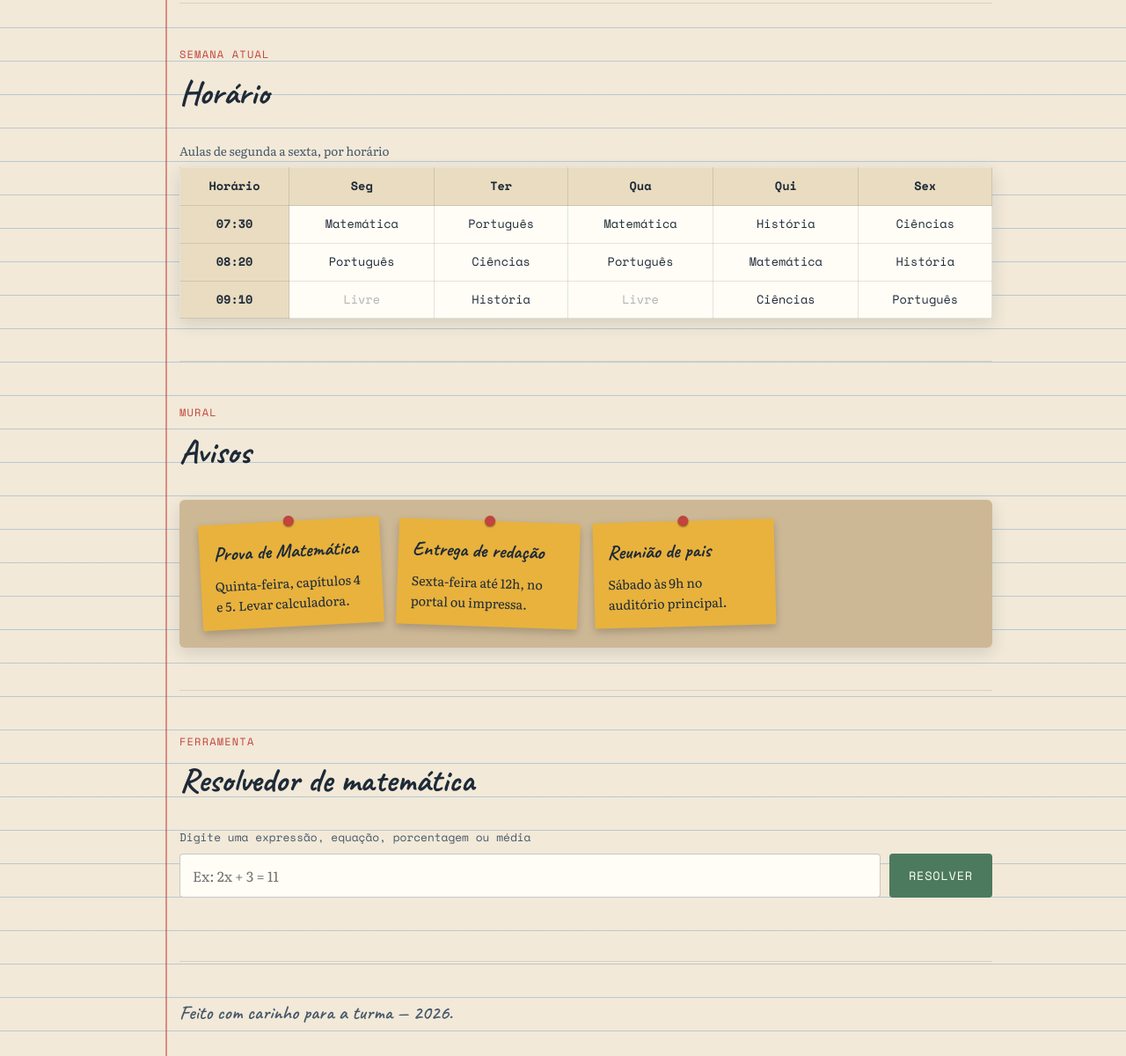
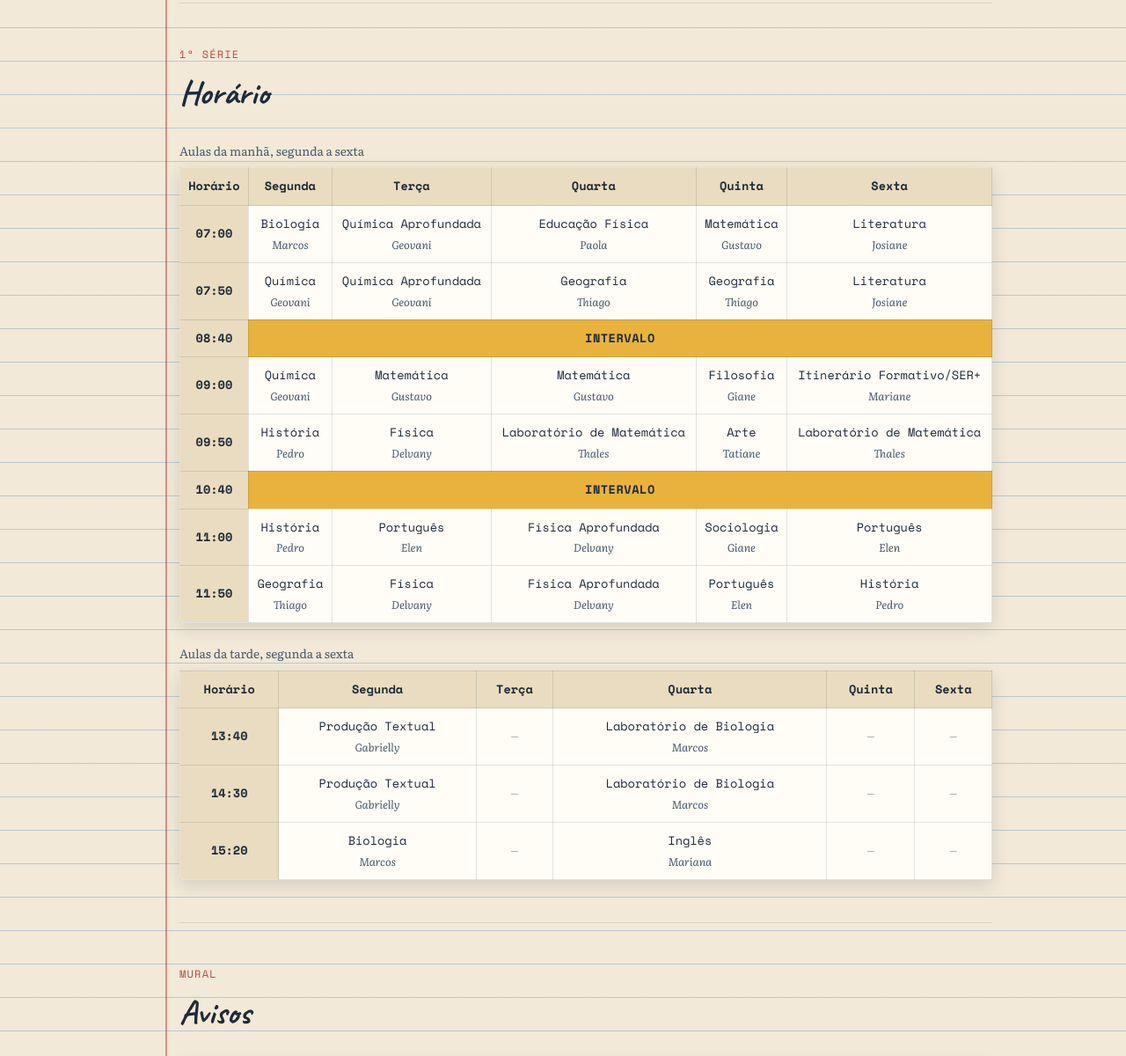
Before and after one commit to Brenninho123/School-System, a plain HTML site: page index.html in a window 1280 px wide. Shown: the part 880-2080 px from the top of the page at 88% size. Drawn offline with nearby package versions, Linux system fonts and the light colour scheme.

Commit message:
Enhance timetable styles and update schedule content
Added new styles for timetable intervals and teacher names. Updated schedule captions and class names for better clarity.

```diff
--- a/index.html
+++ b/index.html
@@ -247,6 +247,28 @@ h2.section-title {
   color: rgba(30,42,56,0.35);
 }
 
+.timetable td.interval {
+  background: var(--pencil-yellow);
+  font-family: "Space Mono", monospace;
+  font-weight: 700;
+  letter-spacing: 0.04em;
+  text-transform: uppercase;
+  color: var(--ink);
+}
+
+.timetable .teacher-name {
+  display: block;
+  font-family: "Literata", serif;
+  font-style: italic;
+  font-size: 0.78rem;
+  color: var(--ink-soft);
+  margin-top: 2px;
+}
+
+.timetable-afternoon {
+  margin-top: 24px;
+}
+
 .corkboard {
   background: #cdb896;
   border-radius: 6px;
@@ -424,44 +446,116 @@ footer {
   </section>
 
   <section id="horario">
-    <p class="eyebrow">Semana atual</p>
+    <p class="eyebrow">1ª Série</p>
     <h2 class="section-title">Horário</h2>
     <table class="timetable">
-      <caption>Aulas de segunda a sexta, por horário</caption>
+      <caption>Aulas da manhã, segunda a sexta</caption>
       <thead>
         <tr>
           <th scope="col">Horário</th>
-          <th scope="col">Seg</th>
-          <th scope="col">Ter</th>
-          <th scope="col">Qua</th>
-          <th scope="col">Qui</th>
-          <th scope="col">Sex</th>
+          <th scope="col">Segunda</th>
+          <th scope="col">Terça</th>
+          <th scope="col">Quarta</th>
+          <th scope="col">Quinta</th>
+          <th scope="col">Sexta</th>
         </tr>
       </thead>
       <tbody>
         <tr>
-          <th scope="row">07:30</th>
-          <td>Matemática</td>
-          <td>Português</td>
-          <td>Matemática</td>
-          <td>História</td>
-          <td>Ciências</td>
+          <th scope="row">07:00</th>
+          <td>Biologia<br><span class="teacher-name">Marcos</span></td>
+          <td>Química Aprofundada<br><span class="teacher-name">Geovani</span></td>
+          <td>Educação Física<br><span class="teacher-name">Paola</span></td>
+          <td>Matemática<br><span class="teacher-name">Gustavo</span></td>
+          <td>Literatura<br><span class="teacher-name">Josiane</span></td>
         </tr>
         <tr>
-          <th scope="row">08:20</th>
-          <td>Português</td>
-          <td>Ciências</td>
-          <td>Português</td>
-          <td>Matemática</td>
-          <td>História</td>
+          <th scope="row">07:50</th>
+          <td>Química<br><span class="teacher-name">Geovani</span></td>
+          <td>Química Aprofundada<br><span class="teacher-name">Geovani</span></td>
+          <td>Geografia<br><span class="teacher-name">Thiago</span></td>
+          <td>Geografia<br><span class="teacher-name">Thiago</span></td>
+          <td>Literatura<br><span class="teacher-name">Josiane</span></td>
+        </tr>
+        <tr class="interval-row">
+          <th scope="row">08:40</th>
+          <td class="interval" colspan="5">Intervalo</td>
         </tr>
         <tr>
-          <th scope="row">09:10</th>
-          <td class="free">Livre</td>
-          <td>História</td>
-          <td class="free">Livre</td>
-          <td>Ciências</td>
-          <td>Português</td>
+          <th scope="row">09:00</th>
+          <td>Química<br><span class="teacher-name">Geovani</span></td>
+          <td>Matemática<br><span class="teacher-name">Gustavo</span></td>
+          <td>Matemática<br><span class="teacher-name">Gustavo</span></td>
+          <td>Filosofia<br><span class="teacher-name">Giane</span></td>
+          <td>Itinerário Formativo/SER+<br><span class="teacher-name">Mariane</span></td>
+        </tr>
+        <tr>
+          <th scope="row">09:50</th>
+          <td>História<br><span class="teacher-name">Pedro</span></td>
+          <td>Física<br><span class="teacher-name">Delvany</span></td>
+          <td>Laboratório de Matemática<br><span class="teacher-name">Thales</span></td>
+          <td>Arte<br><span class="teacher-name">Tatiane</span></td>
+          <td>Laboratório de Matemática<br><span class="teacher-name">Thales</span></td>
+        </tr>
+        <tr class="interval-row">
+          <th scope="row">10:40</th>
+          <td class="interval" colspan="5">Intervalo</td>
+        </tr>
+        <tr>
+          <th scope="row">11:00</th>
+          <td>História<br><span class="teacher-name">Pedro</span></td>
+          <td>Português<br><span class="teacher-name">Elen</span></td>
+          <td>Física Aprofundada<br><span class="teacher-name">Delvany</span></td>
+          <td>Sociologia<br><span class="teacher-name">Giane</span></td>
+          <td>Português<br><span class="teacher-name">Elen</span></td>
+        </tr>
+        <tr>
+          <th scope="row">11:50</th>
+          <td>Geografia<br><span class="teacher-name">Thiago</span></td>
+          <td>Física<br><span class="teacher-name">Delvany</span></td>
+          <td>Física Aprofundada<br><span class="teacher-name">Delvany</span></td>
+          <td>Português<br><span class="teacher-name">Elen</span></td>
+          <td>História<br><span class="teacher-name">Pedro</span></td>
+        </tr>
+      </tbody>
+    </table>
+
+    <table class="timetable timetable-afternoon">
+      <caption>Aulas da tarde, segunda a sexta</caption>
+      <thead>
+        <tr>
+          <th scope="col">Horário</th>
+          <th scope="col">Segunda</th>
+          <th scope="col">Terça</th>
+          <th scope="col">Quarta</th>
+          <th scope="col">Quinta</th>
+          <th scope="col">Sexta</th>
+        </tr>
+      </thead>
+      <tbody>
+        <tr>
+          <th scope="row">13:40</th>
+          <td>Produção Textual<br><span class="teacher-name">Gabrielly</span></td>
+          <td class="free">—</td>
+          <td>Laboratório de Biologia<br><span class="teacher-name">Marcos</span></td>
+          <td class="free">—</td>
+          <td class="free">—</td>
+        </tr>
+        <tr>
+          <th scope="row">14:30</th>
+          <td>Produção Textual<br><span class="teacher-name">Gabrielly</span></td>
+          <td class="free">—</td>
+          <td>Laboratório de Biologia<br><span class="teacher-name">Marcos</span></td>
+          <td class="free">—</td>
+          <td class="free">—</td>
+        </tr>
+        <tr>
+          <th scope="row">15:20</th>
+          <td>Biologia<br><span class="teacher-name">Marcos</span></td>
+          <td class="free">—</td>
+          <td>Inglês<br><span class="teacher-name">Mariana</span></td>
+          <td class="free">—</td>
+          <td class="free">—</td>
         </tr>
       </tbody>
     </table>
```
